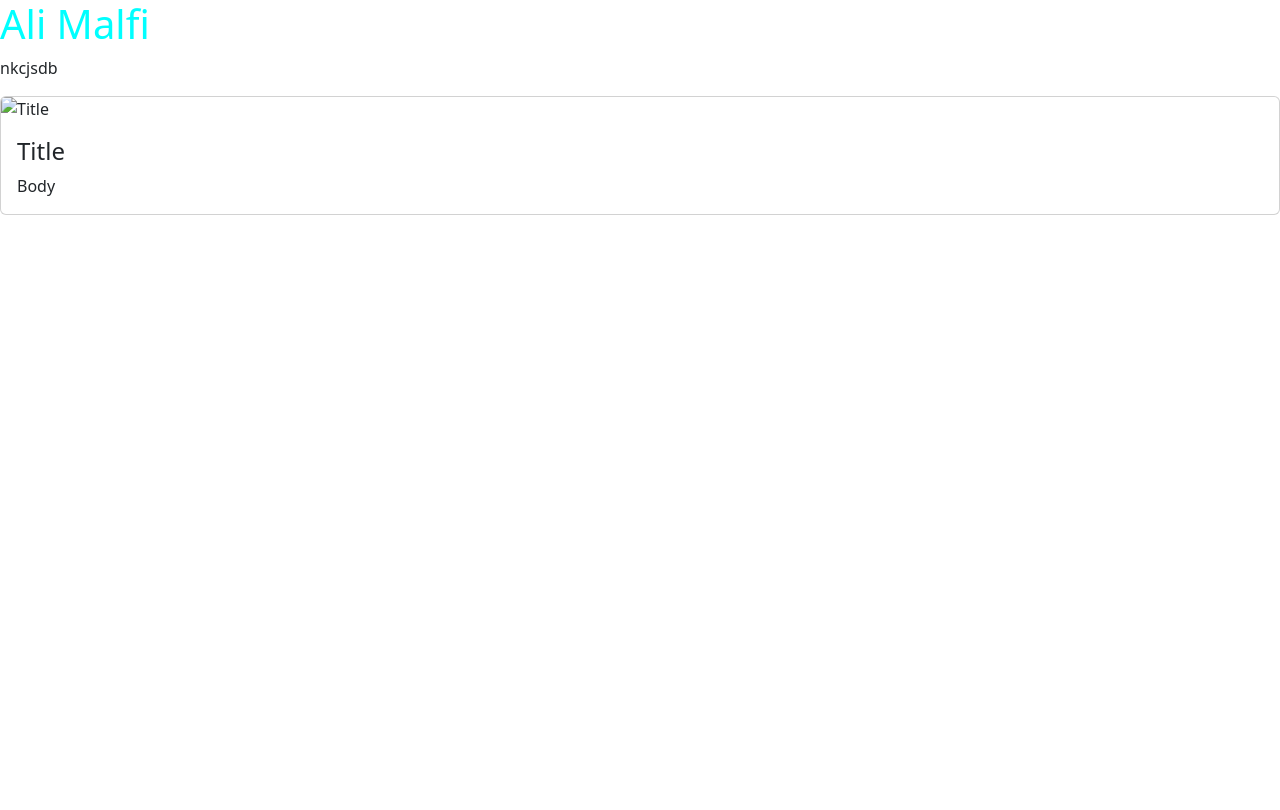
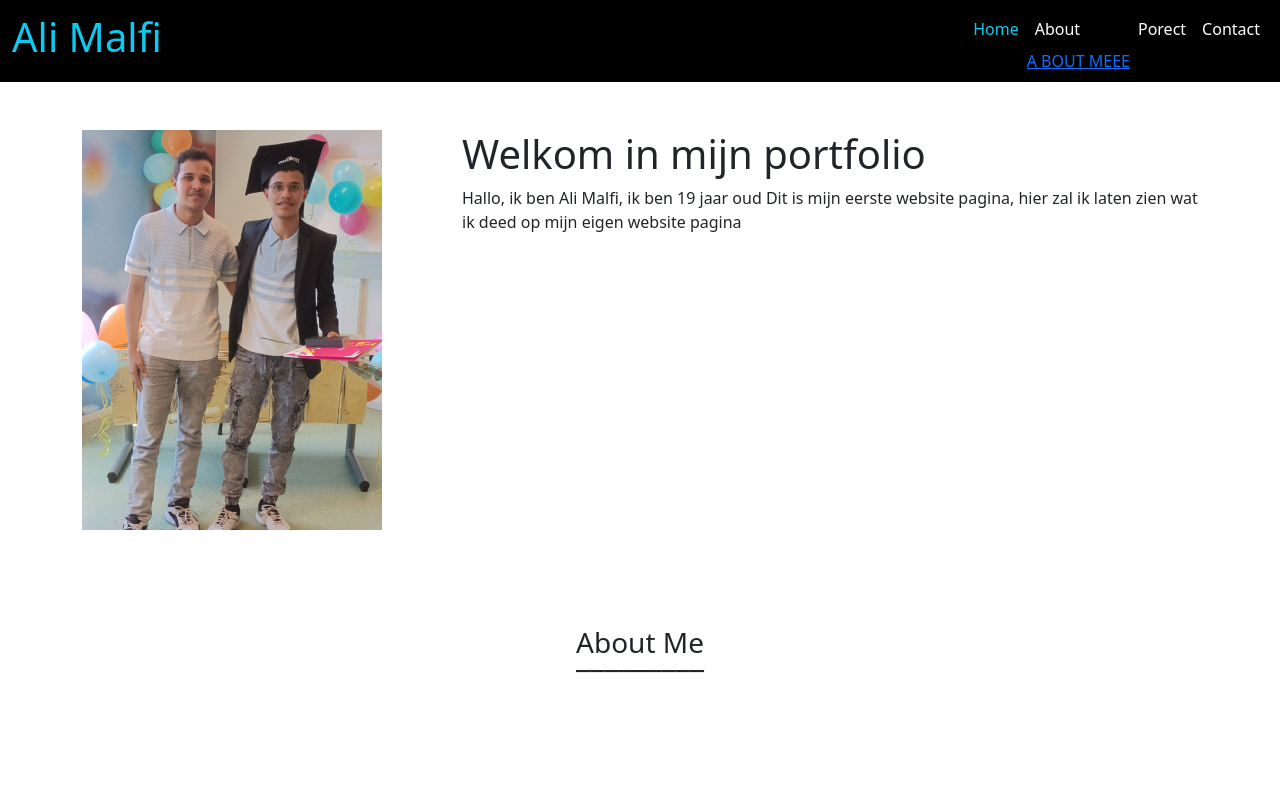
Before and after one commit to Ali-Malfi/Ali-Malfi.github.io, a plain HTML site: page index.html in a window 1280 px wide. Drawn offline with nearby package versions, Linux system fonts and the light colour scheme.

Commit message:
home pagina gemaakt

```diff
--- a/css/style.css
+++ b/css/style.css
@@ -1,3 +1,6 @@
-h1{
-    color: aqua;
+.navbar{
+    background-color: rgb(0, 0, 0);
 }
+.line {
+    transform: rotate(180deg);
+  }
--- a/index.html
+++ b/index.html
@@ -15,18 +15,87 @@
 
 <body>
   <header>
-    <h1>Ali Malfi</h1>
-    <p>nkcjsdb</p>
-    <div class="card text-start">
-      <img class="card-img-top" src="holder.js/100px180/" alt="Title">
-      <div class="card-body">
-        <h4 class="card-title">Title</h4>
-        <p class="card-text">Body</p>
+   <div class="container-fluid bg-warning">
+    <div class="row">
+      <div class="col-md-12 m-0 p-0">
+        <nav
+            class="navbar navbar-expand-lg bg-opacity-75 z-3 w-100"
+          >
+            <div class="container-fluid">
+              <a class="navbar-brand text-white" href="#">
+                <h1><span class="text-info">Ali Malfi</span></h1>
+              </a>
+              <button
+                class="navbar-toggler"
+                type="button"
+                data-bs-toggle="collapse"
+                data-bs-target="#navbarNavDropdown"
+                aria-controls="navbarNavDropdown"
+                aria-expanded="false"
+                aria-label="Toggle navigation"
+              >
+                <span class="navbar-toggler-icon"></span>
+              </button>
+              <div
+                class="collapse navbar-collapse justify-content-end"
+                id="navbarNavDropdown"
+              >
+                <ul class="navbar-nav">
+                  <li class="nav-item">
+                    <a
+                      class="nav-link active text-info"
+                      aria-current="page"
+                      href="#"
+                      >Home</a
+                    >
+                  </li>
+                  <li class="nav-item">
+                    <a class="nav-link text-white" href="#">About</a>
+                    <a href="#About">A BOUT MEEE</a>
+                  </li>
+                  <li class="nav-item">
+                    <a class="nav-link text-white" href="#">Porect</a>
+                  </li>
+
+
+                  <li class="nav-item">
+                    <a class="nav-link text-white" href="#">Contact</a>
+                  </li>
+                </ul>
+              </div>
+            </div>
+          </nav>
       </div>
     </div>
+   </div>
     <!-- place navbar here -->
   </header>
+
   <main>
+    <!--hier begint de home pagina-->
+    <div class="container-md">
+      <div class="row mt-5">
+        <div class="col-md-4">
+          <img class="img-fluid img-thumbanil" style="height: 400px;" src="/img/eerste pagina.jpeg" alt="">
+        </div>
+        <div class="col-md-8">
+          <h1 class="text-dark">Welkom in mijn portfolio</h1>
+          <p>Hallo, ik ben Ali Malfi, ik ben 19 jaar oud
+            Dit is mijn eerste website pagina, hier zal ik laten zien
+            wat ik deed op mijn eigen website pagina</p>
+        </div>
+      </div>
+    </div>
+    <!--hier is de eind van home pagina-->
+
+
+    <!--hier beint about pagina-->
+    <div class="container-fluid  p-5">
+      <div class="row p-5">
+        <h3 id="About" class="text-center">About Me</h3>
+        <h2 class="text-center line">_________</h2>
+      </div>
+    </div>
 
   </main>
   <footer>
```
Also changed, not shown: img/eerste pagina.jpeg (added), img/logo.jpeg (added).
